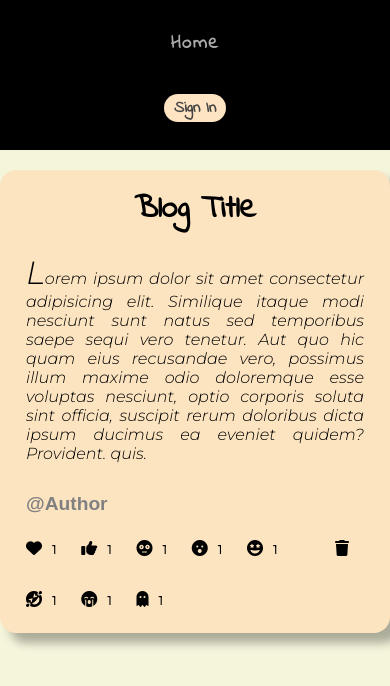
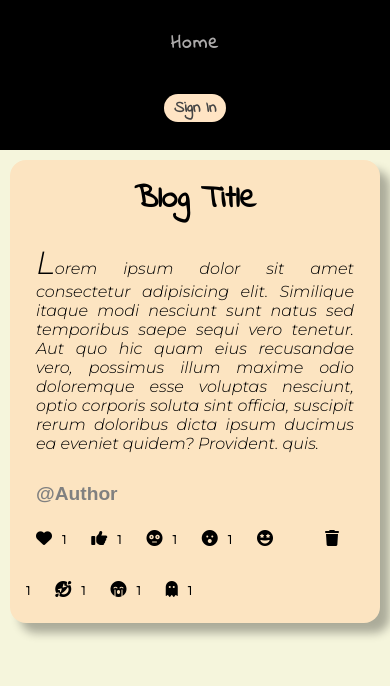
Before and after one commit to SuryanshuTomar/Projects, a React (Create React App) app in the folder React/simple-firebase-blog/: page /home in a window 390 px wide. Shown: the top 686 px of the page. Built offline with nearby package versions, Linux system fonts and the light colour scheme; a web font is replaced by a local one.

Commit message:
Post CSS Responsive correction

```diff
--- a/React/simple-firebase-blog/src/components/Containers/PostBlock.module.css
+++ b/React/simple-firebase-blog/src/components/Containers/PostBlock.module.css
@@ -7,3 +7,15 @@
 	box-shadow: 10px 10px 10px rgba(0, 0, 0, 0.3);
 	margin: 20px auto;
 }
+
+@media (max-width: 800px) {
+	.post {
+		width: 550px;
+	}
+}
+@media (max-width: 600px) {
+	.post {
+		width: auto;
+		margin: 10px;
+	}
+}
--- a/React/simple-firebase-blog/src/components/Containers/PostContainer.module.css
+++ b/React/simple-firebase-blog/src/components/Containers/PostContainer.module.css
@@ -1,4 +1,5 @@
 .post-container {
 	display: flex;
+	flex-direction: column;
 	justify-content: center;
 }
--- a/React/simple-firebase-blog/src/index.css
+++ b/React/simple-firebase-blog/src/index.css
@@ -24,3 +24,9 @@ body {
 body::-webkit-scrollbar {
 	display: none;
 }
+
+@media (max-width: 400px) {
+	body {
+		overflow: auto;
+	}
+}
```
